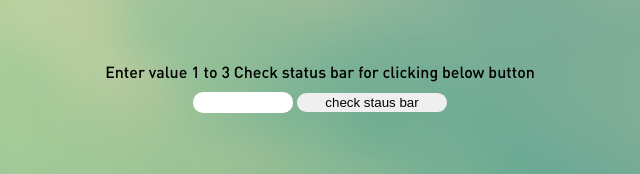
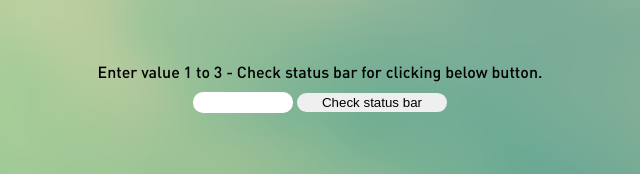
Before and after one commit to VaseRajakrishna/result-page, a plain HTML site: page index.html in a window 1280 px wide. Shown: the part 741-915 px from the top of the page, 320-960 px from the left. Drawn offline with Linux system fonts and the light colour scheme.

Commit message:
text-updated

```diff
--- a/index.html
+++ b/index.html
@@ -76,9 +76,9 @@
             </div>
             <div class="spacer"></div>
             <div class="chk-sts-ctnr">
-                <p style="font-family: DINPro-Medium;padding-bottom: 10px;">Enter value 1 to 3 Check status bar for clicking below button </p>
+                <p style="font-family: DINPro-Medium;padding-bottom: 10px;">Enter value 1 to 3 - Check status bar for clicking below button.</p>
                 <input type="number" id="quantity" name="quantity" min="1" max="3">
-                <button type="button" class="btn">check staus bar</button>
+                <button type="button" class="btn">Check status bar</button>
             </div>
 
             <div class="spacer"></div>
```
